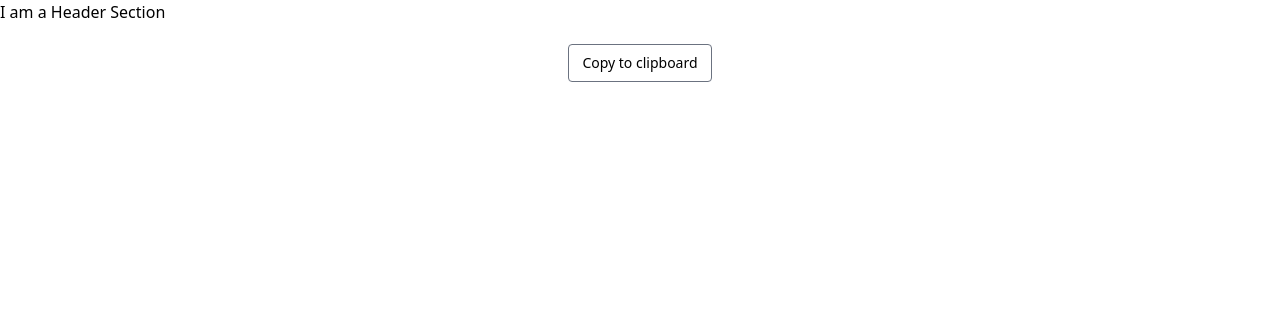
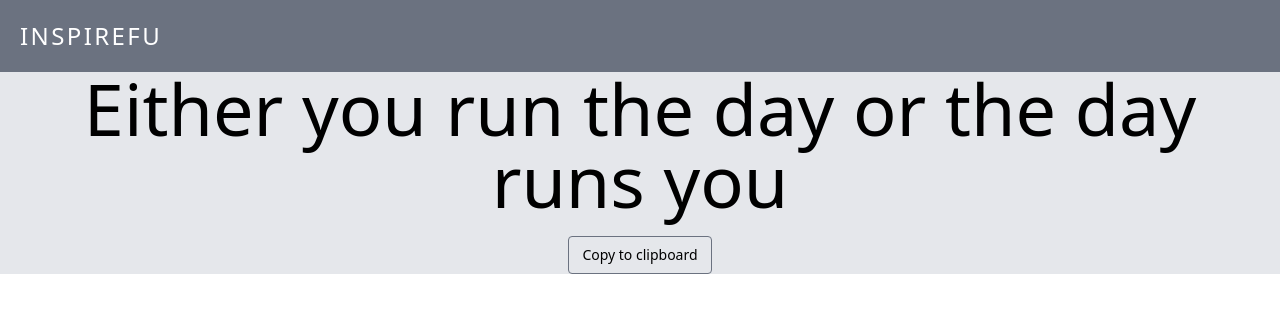
Before and after one commit to tderuvo/inspirefu, a Next.js app: page / in a window 1280 px wide. Shown: the top 312 px of the page. Built offline with nearby package versions, Linux system fonts and the light colour scheme.

Commit message:
added quote

```diff
--- a/components/CopyToClipboard.tsx
+++ b/components/CopyToClipboard.tsx
@@ -1,7 +1,9 @@
 // remove tailwind css classes if you don't want to use them.
 import React, { useState } from "react";
 
-export default function CopyBtnDemo({ textToCopy = "to be or not to be" }) {
+export default function CopyBtnDemo({
+  textToCopy = "Either you run the day or the day runs you",
+}) {
   const [copied, setCopied] = useState(false);
 
   const copyToClipboard = () => {
--- a/components/Header.tsx
+++ b/components/Header.tsx
@@ -1,7 +1,31 @@
 import React from "react";
+import { motion } from "framer-motion";
 
 type Props = {};
 
 export default function Header({}: Props) {
-  return <div>I am a Header Section</div>;
+  return (
+    <motion.div
+      initial={{
+        x: -100,
+        opacity: 0,
+        scale: 0.5,
+      }}
+      animate={{
+        x: 0,
+        opacity: 1,
+        scale: 1,
+      }}
+      transition={{
+        duration: 1.5,
+      }}
+      className="flex flex-row text-center bg-gray-500"
+    >
+      <div className="justify-center items-center">
+        <h1 className="uppercase px-5 py-5 flex-center text-center justify-center text-white max-w-7xl items-center text-2xl tracking-widest">
+          InspireFu
+        </h1>
+      </div>
+    </motion.div>
+  );
 }
--- a/package.json
+++ b/package.json
@@ -9,6 +9,7 @@
     "lint": "next lint"
   },
   "dependencies": {
+    "framer-motion": "^7.6.1",
     "next": "12.3.1",
     "react": "18.2.0",
     "react-dom": "18.2.0"
--- a/pages/index.tsx
+++ b/pages/index.tsx
@@ -7,7 +7,7 @@ import styles from "../styles/Home.module.css";
 
 const Home: NextPage = () => {
   return (
-    <div>
+    <div className="bg-gray-200">
       <Head>
         <title>InspireFu</title>
         <meta name="description" content="Generated by create next app" />
@@ -16,6 +16,9 @@ const Home: NextPage = () => {
       {/* Header */}
       <Header />
       {/* Hero */}
+      <h1 className="text-7xl text-center">
+        Either you run the day or the day runs you
+      </h1>
       {/* Copy to Clipboard */}
       <CopyBtnDemo />
       {/* About */}
```
Also changed, not shown: 1 other file (tests, documents, lock files or other folders).
